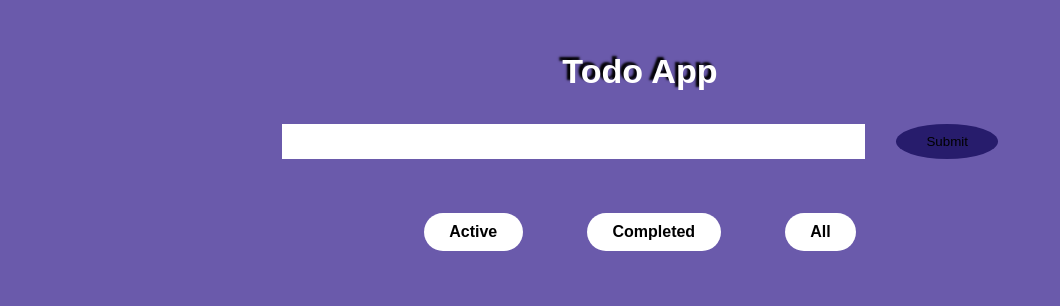
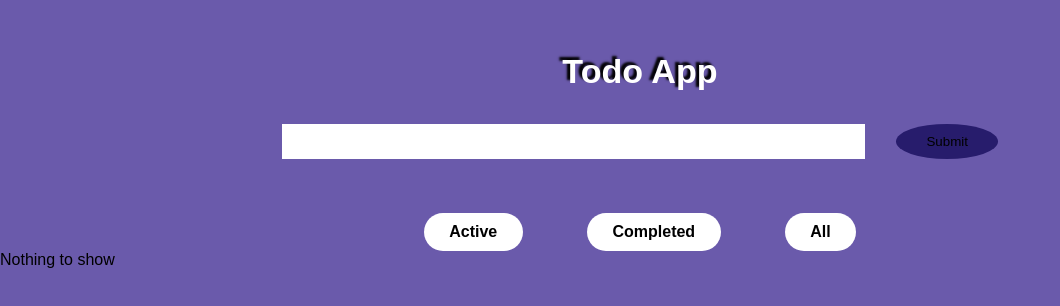
Before and after one commit to vomkaraxioned/Todo-redux-, a React (Create React App) app: page / in a window 1280 px wide. Shown: the top 306 px of the page, without its empty margins (0-1060 px from the left). Built offline with nearby package versions, Linux system fonts and the light colour scheme.

Commit message:
added toDO component

```diff
--- a/src/App.js
+++ b/src/App.js
@@ -3,6 +3,7 @@ import Container from "./style/Container.style";
 import appConfig  from "./appConfig";
 import Form from "./components/Form/index";
 import Tabs from "./components/Tabs/index";
+import Todo from "./components/Todo/index";
 
 const App = ()=>{
 
@@ -13,8 +14,8 @@ const App = ()=>{
       <Title name={title.name} textColor={title.textColor}/>
       <Form formDetails={form.actions} inputs={form.inputs} />
       <Tabs tabs={tabs}/>
+      <Todo todoList={1}/>
     </Container>
-
   );
 };
 
--- a/src/components/Todo/TodoItem.js
+++ b/src/components/Todo/TodoItem.js
@@ -2,7 +2,11 @@ const TodoItem = ({toDo}) => {
   return (
    <li>
      <textarea  rows="10" value={toDo}></textarea>
-
+     <div className="controls">
+       <button className="controls__edit">edit</button>
+       <button className="controls__complete">complete</button>
+       <button className="controls__delete">delete</button>
+     </div>
    </li>
   )
 }
--- a/src/components/Todo/index.js
+++ b/src/components/Todo/index.js
@@ -1,7 +1,13 @@
-const Todo = ()=>{
-  <TodoList>
+import TodoItem from "./TodoItem";
+import TodoList from "../../style/TodoList.style";
 
+const Todo = ({todoList})=>{
+
+  return(
+    <TodoList>
+    {todoList.length>1?todoList.map((todo,i)=><TodoItem toDo={todo} key={i}/>):<li className="err">Nothing to show</li>}
   </TodoList>
+  );
 };
 
 export default Todo;
--- a/src/style/TodoList.style.js
+++ b/src/style/TodoList.style.js
@@ -11,3 +11,5 @@ const TodoList = styled.ul`
     &:hover { transform:scale(.5) }
   }
 `;
+
+export default TodoList;
```
